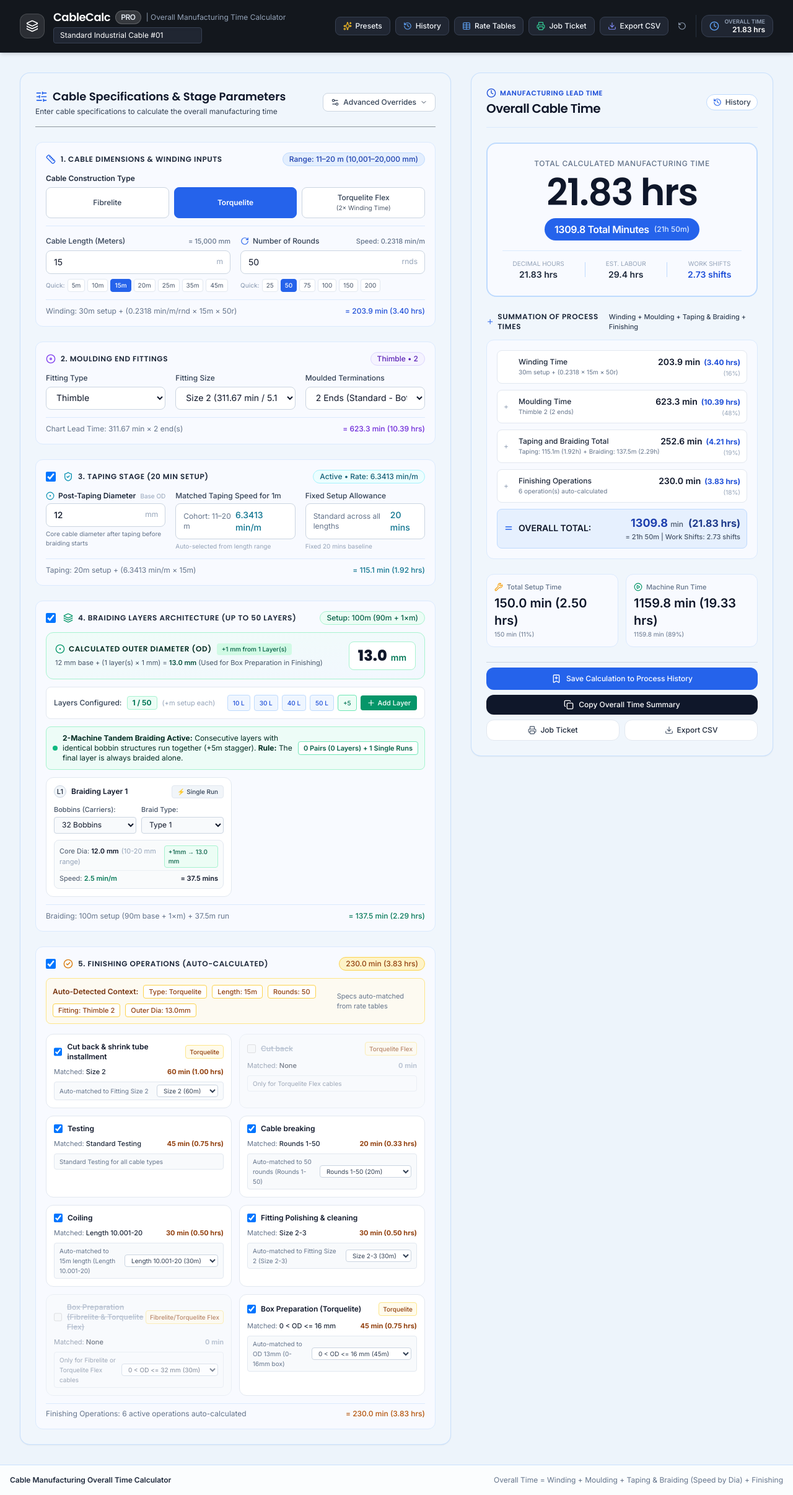
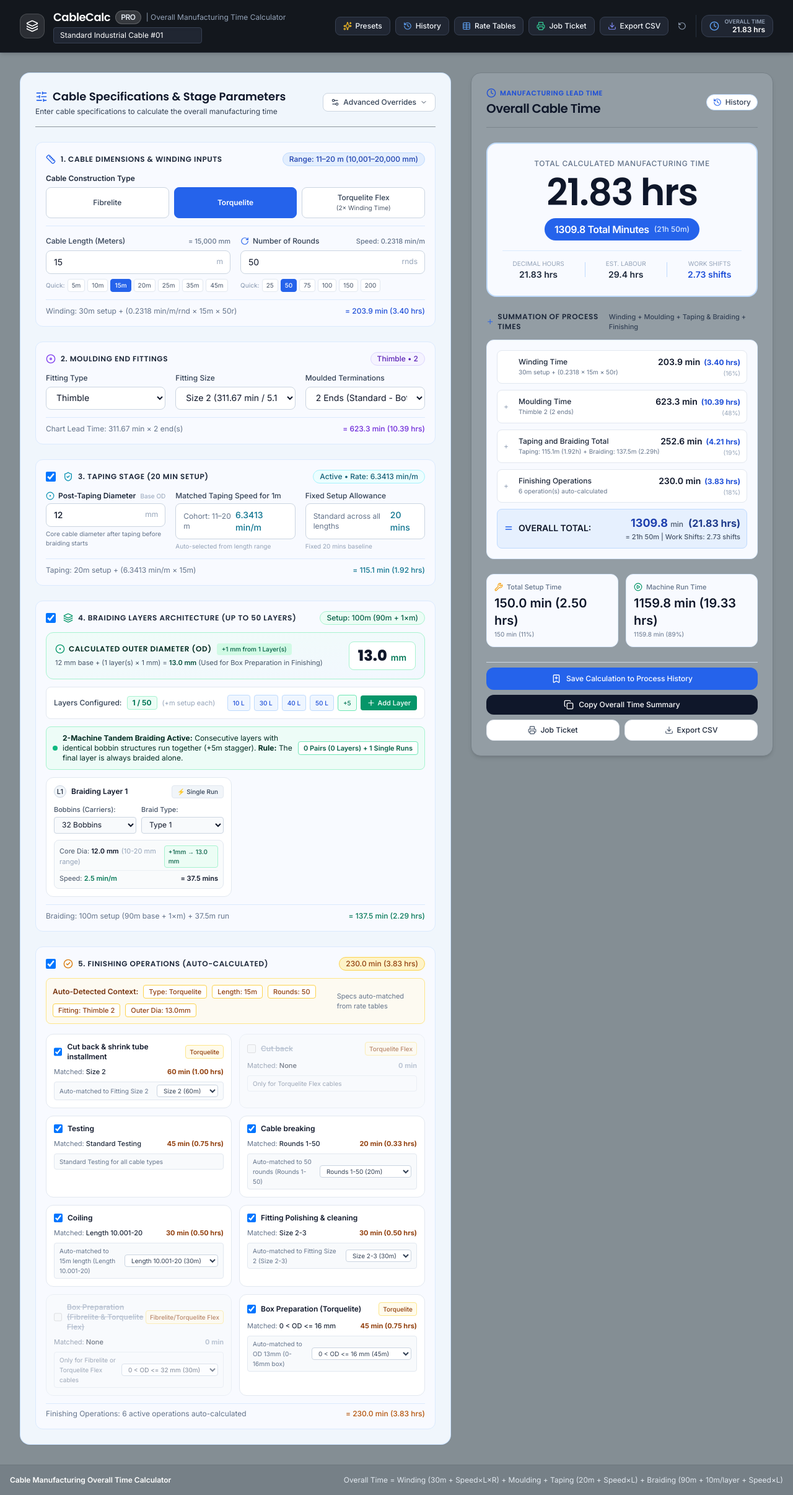
Before and after one commit to tharichamuditha200309-stack/Cable-Manufacturing-Time-Calculator, a React (Vite) app: page / in a window 1280 px wide. Shown: the whole page at 62% size. Built offline with nearby package versions, Linux system fonts and the light colour scheme.

Commit message:
new commit

```diff
--- a/src/App.jsx
+++ b/src/App.jsx
@@ -425,7 +425,7 @@ export default function App() {
   };
 
   return (
-    <div className="min-h-screen bg-[#edf4fb] text-slate-900 flex flex-col font-sans">
+    <div className="min-h-screen bg-[#848e94] text-slate-900 flex flex-col font-sans">
 
       {/* Top Application Header */}
       <Header
@@ -530,11 +530,11 @@ export default function App() {
       </main>
 
       {/* Footer */}
-      <footer className="mt-auto border-t border-blue-200/80 bg-white/80 backdrop-blur-xs py-4 text-center text-xs text-slate-600">
+      <footer className="mt-auto border-t border-[#6d777d] bg-[#768087] py-4 text-center text-xs text-slate-100">
         <div className="max-w-7xl mx-auto px-4 flex flex-col sm:flex-row items-center justify-between gap-2">
-          <span className="font-semibold text-slate-800">Cable Manufacturing Overall Time Calculator</span>
-          <span className="font-mono text-slate-500">
-            Overall Time = Winding + Moulding + Taping & Braiding (Speed by Dia) + Finishing
+          <span className="font-semibold text-white">Cable Manufacturing Overall Time Calculator</span>
+          <span className="font-mono text-slate-200">
+            Overall Time = Winding (30m + Speed×L×R) + Moulding + Taping (20m + Speed×L) + Braiding (90m + 10m/layer + Speed×L)
           </span>
         </div>
       </footer>
--- a/src/components/OverallSummaryPanel.jsx
+++ b/src/components/OverallSummaryPanel.jsx
@@ -117,10 +117,10 @@ Labour Hours:          ${totals.totalLabourHours.toFixed(1)} hrs (~${totals.prod
   };
 
   return (
-    <div className="bg-[#f0f6fc] border border-blue-200/80 rounded-2xl p-6 shadow-sm space-y-6 sticky top-20">
+    <div className="bg-[#939da4] border border-[#768087] rounded-2xl p-6 shadow-md space-y-6 sticky top-20">
 
       {/* Top Header */}
-      <div className="flex items-center justify-between pb-4 border-b border-blue-100">
+      <div className="flex items-center justify-between pb-4 border-b border-[#768087]/80">
         <div>
           <span className="text-[11px] font-semibold uppercase tracking-wider text-blue-700 flex items-center gap-1.5 font-heading">
             <Clock className="w-4 h-4 text-blue-700" /> Manufacturing Lead Time
```
